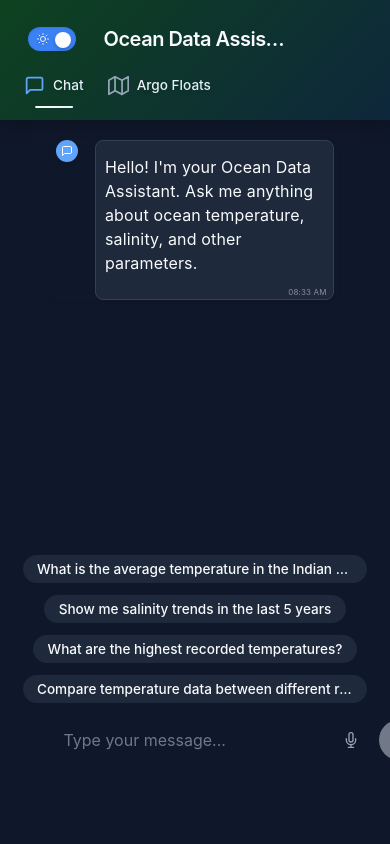
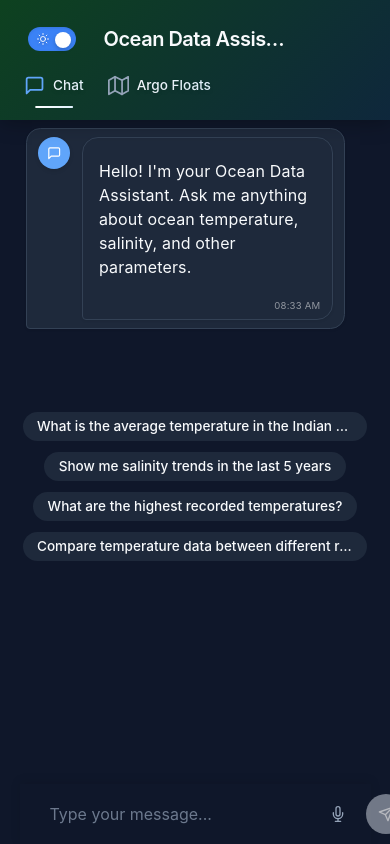
Before and after one commit to Anandkumae/ocean-frontend, a React (Vite) app: page / in a window 390 px wide. Built offline with nearby package versions, Linux system fonts and the light colour scheme.

Commit message:
Fix mobile input field visibility and scrolling issues

```diff
--- a/src/App.jsx
+++ b/src/App.jsx
@@ -200,6 +200,8 @@ function AppContent() {
   const [isSpeechSupported, setIsSpeechSupported] = useState(false);
   const recognitionRef = useRef(null);
   const messagesEndRef = useRef(null);
+  const inputRef = useRef(null);
+  const chatContainerRef = useRef(null);
 
   // Check if speech recognition is supported
   useEffect(() => {
@@ -281,10 +283,38 @@ function AppContent() {
     };
   }, [darkMode]);
 
-  // Auto-scroll to bottom of messages
+  // Scroll to bottom of chat when messages change
   useEffect(() => {
     scrollToBottom();
   }, [messages]);
+
+  // Handle mobile input focus and scrolling
+  useEffect(() => {
+    const handleFocus = () => {
+      // Small timeout to ensure the keyboard is shown
+      setTimeout(() => {
+        if (inputRef.current) {
+          inputRef.current.scrollIntoView({
+            behavior: 'smooth',
+            block: 'center',
+            inline: 'nearest'
+          });
+        }
+      }, 300);
+    };
+
+    const inputElement = inputRef.current;
+    if (inputElement) {
+      inputElement.addEventListener('focus', handleFocus);
+    }
+
+    // Cleanup
+    return () => {
+      if (inputElement) {
+        inputElement.removeEventListener('focus', handleFocus);
+      }
+    };
+  }, []);
 
   const scrollToBottom = () => {
     messagesEndRef.current?.scrollIntoView({ behavior: 'smooth' });
@@ -398,8 +428,8 @@ function AppContent() {
           path="/"
           element={
             <>
-              <main className="chat-container">
-                <div className="chat-messages">
+              <div className="chat-container" ref={chatContainerRef}>
+                <div className="messages" style={{ paddingBottom: '80px' }}>
                   {messages.map((message) => (
                     <div
                       key={message.id}
@@ -573,7 +603,7 @@ function AppContent() {
                 </div>
 
                 <form onSubmit={handleSendMessage} className="message-form">
-                  <div className="input-container">
+                  <div className="input-container" style={{ position: 'fixed', bottom: 0, left: 0, right: 0, background: 'var(--background)', padding: '10px', boxShadow: '0 -2px 10px rgba(0,0,0,0.1)' }}>
                     <div className="input-wrapper">
                       <input
                         type="text"
@@ -605,7 +635,7 @@ function AppContent() {
                     </div>
                   </div>
                 </form>
-              </main>
+              </div>
             </>
           }
         />
```
